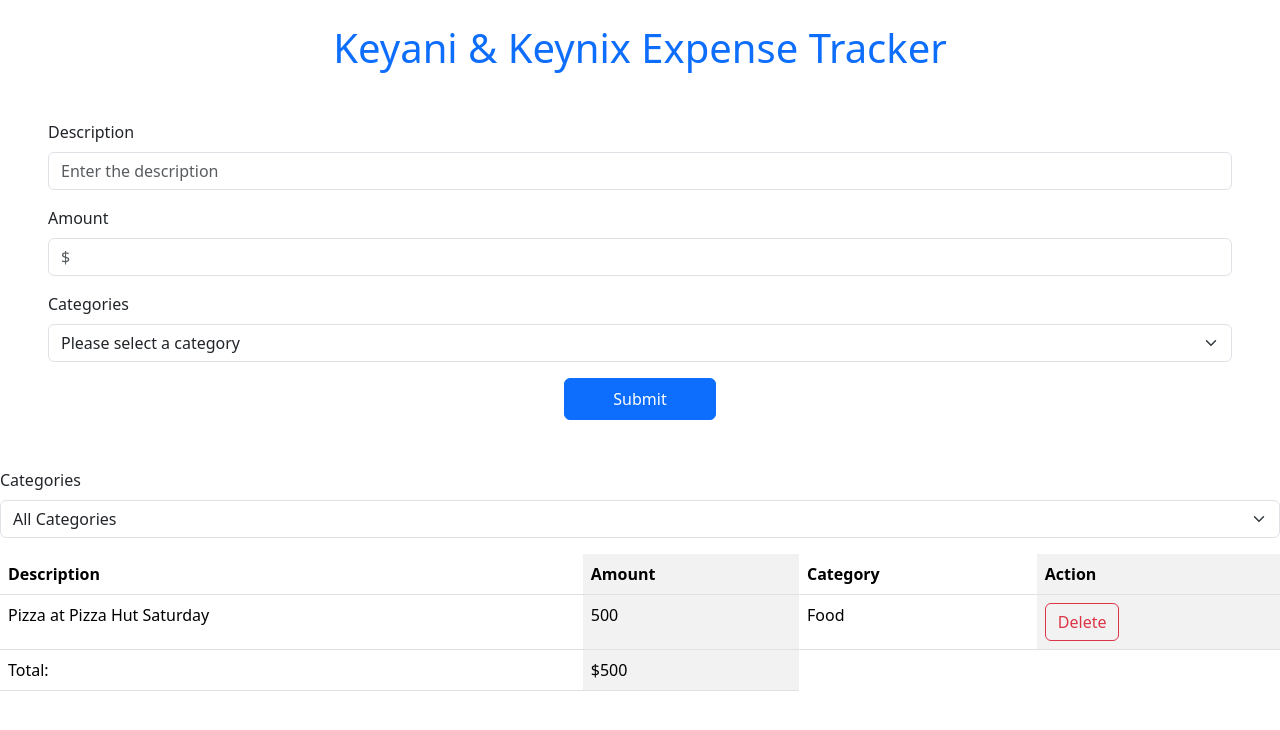
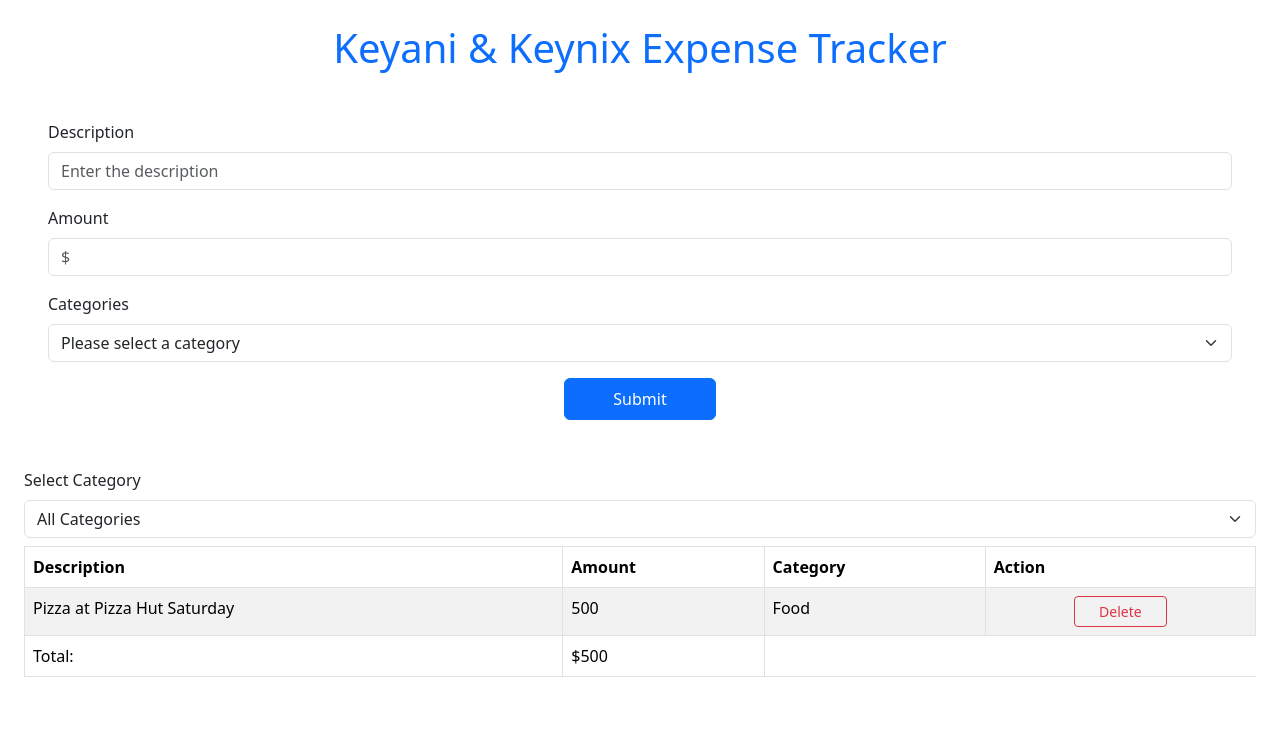
Before and after one commit to PhoenixAssutech/Keyani, a React app: page / in a window 1280 px wide. Shown: the top 730 px of the page. Built offline with nearby package versions, Linux system fonts and the light colour scheme; the HTML template or start-up script is replaced by a standard one.

Commit message:
project almost ready here

```diff
--- a/src/components/ExpenseList.tsx
+++ b/src/components/ExpenseList.tsx
@@ -44,13 +44,13 @@ const ExpenseList = (props: ExpenseListProps) => {
   }
 
   return (
-    <>
-      <div className="mb-3">
-        <label htmlFor="category" className="form-label">
-          Categories
+    <div className="m-4">
+      <div className="mb-2">
+        <label htmlFor="category-select" className="form-label">
+          Select Category
         </label>
         <select
-          id="category"
+          id="category-select"
           onChange={(e) => setSelectedCategory(e.target.value)}
           className="form-select"
         >
@@ -62,7 +62,7 @@ const ExpenseList = (props: ExpenseListProps) => {
           ))}
         </select>
       </div>
-      <table className="table table-striped-columns">
+      <table className="table table-bordered table-striped">
         <thead>
           <tr>
             <th>Description</th>
@@ -77,9 +77,9 @@ const ExpenseList = (props: ExpenseListProps) => {
               <td>{expense.description}</td>
               <td>{expense.amount}</td>
               <td>{expense.category}</td>
-              <td>
+              <td className="text-center">
                 <button
-                  className="btn btn-outline-danger"
+                  className="btn btn-sm btn-outline-danger px-4"
                   type="button"
                   onClick={() => onDelete(expense.id)}
                 >
@@ -103,7 +103,7 @@ const ExpenseList = (props: ExpenseListProps) => {
           </tr>
         </tfoot>
       </table>
-    </>
+    </div>
   );
 };
 
```
